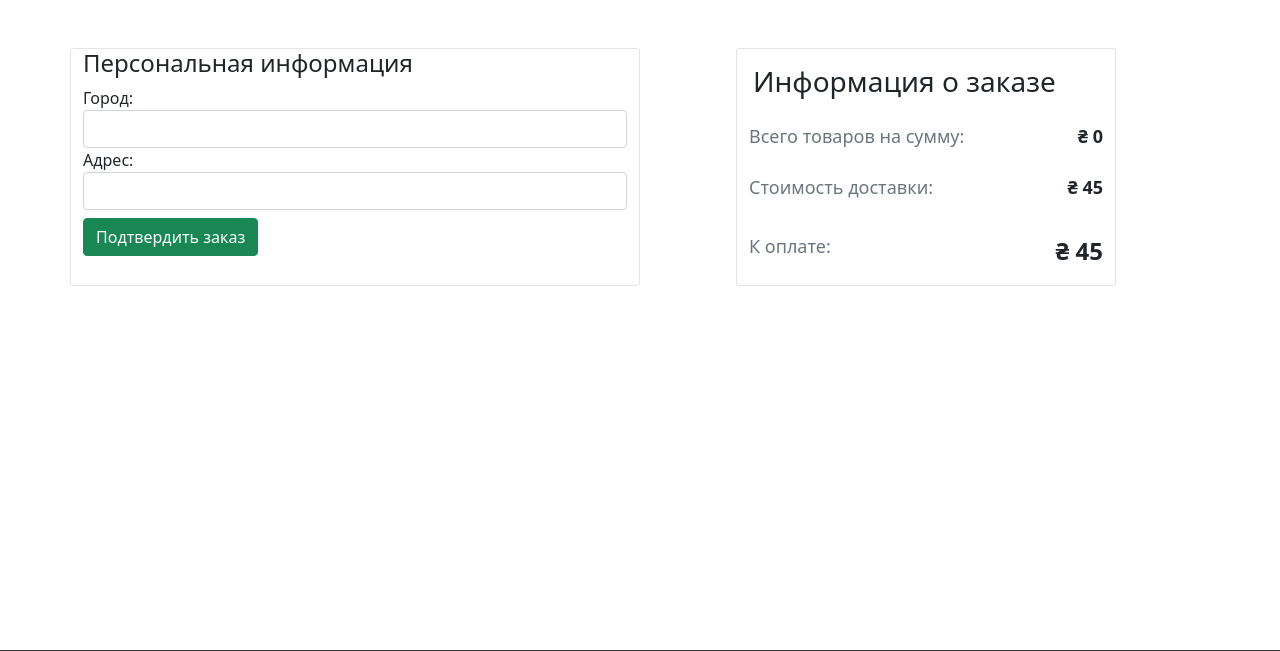
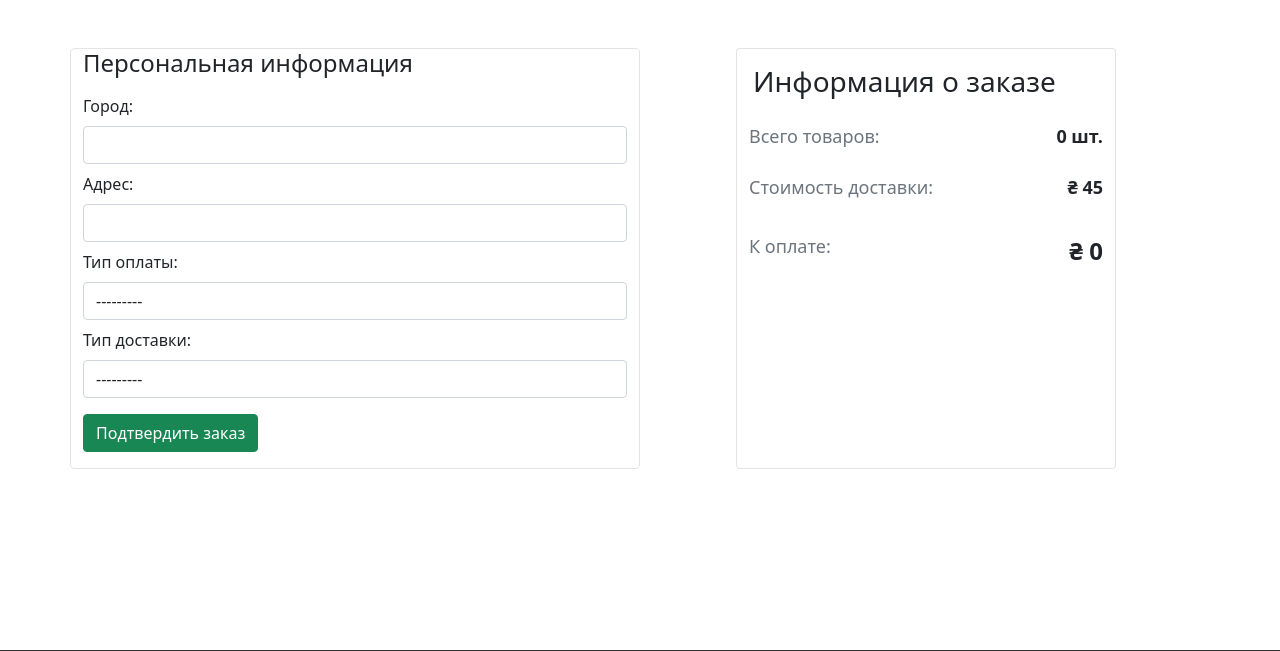
Before and after one commit to oleg-soshko/Django_store, a Django app: page /checkout/ in a window 1280 px wide. Shown: the part 62-713 px from the top of the page. Run offline with Django 4.2, Linux system fonts and the light colour scheme; data comes from the database, SQL or seed files in the repository; both versions use the stored data as it was after the commit.

Commit message:
19_09_edit_models

```diff
--- a/i_shop/admin.py
+++ b/i_shop/admin.py
@@ -19,3 +19,5 @@ admin.site.register(models.ProductReview)
 admin.site.register(models.OrderReview)
 admin.site.register(models.RatingStars)
 admin.site.register(models.Rating)
+admin.site.register(models.Payment)
+admin.site.register(models.Delivery)
--- a/i_shop/forms.py
+++ b/i_shop/forms.py
@@ -1,11 +1,17 @@
 from django import forms
 from django.contrib.auth.forms import UserCreationForm, AuthenticationForm
 from django.contrib.auth.models import User
+
+from .models import Payment, Delivery
 
 
 class CheckoutForm(forms.Form):
     city = forms.CharField(max_length=150, label='Город', widget=forms.TextInput(attrs={'class': 'form-control'}))
     address = forms.CharField(max_length=250, label='Адрес', widget=forms.TextInput(attrs={'class': 'form-control'}))
+    payment_type = forms.ModelChoiceField(label='Тип оплаты', queryset=Payment.objects.all(),
+                                          widget=forms.Select(attrs={'class': 'form-control'}))
+    delivery_type = forms.ModelChoiceField(label='Тип доставки', queryset=Delivery.objects.all(),
+                                           widget=forms.Select(attrs={'class': 'form-control'}))
 
 
 class UserRegisterForm(UserCreationForm):
--- a/i_shop/models.py
+++ b/i_shop/models.py
@@ -52,10 +52,37 @@ class ProductImage(models.Model):
         verbose_name_plural = 'Изображения продукта'
 
 
+class Payment(models.Model):
+    type = models.CharField(max_length=250)
+
+    def __str__(self):
+        return f'{self.type}'
+
+    class Meta:
+        verbose_name = 'Тип оплаты'
+        verbose_name_plural = 'Типы оплаты'
+
+
+class Delivery(models.Model):
+    type = models.CharField(max_length=250)
+    cost = models.FloatField()
+
+    def __str__(self):
+        return f'{self.type}'
+
+    class Meta:
+        verbose_name = 'Тип доставки'
+        verbose_name_plural = 'Типы доставки'
+
+
 class Order(models.Model):
     user = models.ForeignKey(User, verbose_name='Пользователь', on_delete=models.CASCADE)
     city = models.CharField(max_length=150)
     address = models.CharField(max_length=250)
+    payment_type = models.ForeignKey(Payment, verbose_name='Тип оплаты', on_delete=models.SET_NULL, null=True)
+    delivery_type = models.ForeignKey(Delivery, verbose_name='Тип доставки', on_delete=models.SET_NULL, null=True)
+    total_price = models.FloatField()
+    total_to_pay = models.FloatField()
 
     def __str__(self):
         return f'Заказ № {self.pk}'
--- a/i_shop/views.py
+++ b/i_shop/views.py
@@ -65,7 +65,6 @@ class Cart(View):
 
 def add_to_cart(request, product_id):
     product_quantity = int(request.POST.get('product_quantity'))
-    print(product_quantity)
     add(request, product_id, product_quantity)
     return redirect('cart')
 
@@ -85,13 +84,16 @@ def checkout(request):
     if not request.session.get('cart'):
         request.session['cart'] = list()
     cart_content = get_cart_content(request)
-    to_pay_with_delivery =  cart_content[1] + 45
     if request.method == 'POST':
         form = CheckoutForm(request.POST)
         if form.is_valid():
             order = Order.objects.create(
                 city=form.cleaned_data['city'],
                 address=form.cleaned_data['address'],
+                payment_type=form.cleaned_data['payment_type'],
+                delivery_type=form.cleaned_data['delivery_type'],
+                total_price=cart_content.to_pay,
+                total_to_pay=cart_content.to_pay + form.cleaned_data['delivery_type'].cost,
                 user=request.user
             )
             for item in cart_content[0]:
@@ -109,8 +111,7 @@ def checkout(request):
     return render(request, 'i_shop/checkout.html', {'form': form,
                                                     'products': cart_content.products_in_cart,
                                                     'to_pay': cart_content.to_pay,
-                                                    'quantity_in_cart': cart_content.quantity_in_cart,
-                                                    'to_pay_with_delivery': to_pay_with_delivery})
+                                                    'quantity_in_cart': cart_content.quantity_in_cart})
 
 
 def success(request, order_pk):
--- a/static/styles/style.css
+++ b/static/styles/style.css
@@ -194,7 +194,7 @@ li a {
 }
 
 .success-info-order{
-    height: 200px;
+    height: 300px;
 }
 
 /* About */
--- a/templates/i_shop/checkout.html
+++ b/templates/i_shop/checkout.html
@@ -15,21 +15,35 @@
 
                     {{ form.non_field.errors }}
                     <div class="form-group">
-                        <label for="{{ form.city.id_for_label }}"> Город: </label>
+                        <label for="{{ form.city.id_for_label }}" class="my-2"> Город: </label>
                         {{ form.city }}
                         <div class="invalid-feedback">
                             {{ form.city.errors }}
                         </div>
                     </div>
                     <div class="form-group">
-                        <label for="{{ form.address.id_for_label }}"> Адрес: </label>
+                        <label for="{{ form.address.id_for_label }}" class="my-2"> Адрес: </label>
                         {{ form.address }}
                         <div class="invalid-feedback">
                             {{ form.address.errors }}
                         </div>
                     </div>
+                    <div class="form-group">
+                        <label for="{{ form.payment_type.id_for_label }}" class="my-2"> Тип оплаты: </label>
+                        {{ form.payment_type }}
+                        <div class="invalid-feedback">
+                            {{ form.payment_type.errors }}
+                        </div>
+                    </div>
+                    <div class="form-group">
+                        <label for="{{ form.delivery_type.id_for_label }}" class="my-2"> Тип доставки: </label>
+                        {{ form.delivery_type }}
+                        <div class="invalid-feedback">
+                            {{ form.delivery_type.errors }}
+                        </div>
+                    </div>
                     <p>
-                        <button type="submit" class="btn btn-success mt-2"> Подтвердить заказ</button>
+                        <button type="submit" class="btn btn-success mt-3"> Подтвердить заказ</button>
                     </p>
                 </div>
             </form>
@@ -39,8 +53,8 @@
                 <h3 class="bold ms-1 mt-3"> Информация о заказе </h3>
             </div>
             <div class="mt-4" style="overflow: hidden;">
-                <p class="text-muted text-checkout" style="float: left;"> Всего товаров на сумму:  </p>
-                <p class="fw-bold text-checkout" style="float: right;"> &#8372; {{ to_pay }}  </p>
+                <p class="text-muted text-checkout" style="float: left;"> Всего товаров:  </p>
+                <p class="fw-bold text-checkout" style="float: right;">  {{ quantity_in_cart }} шт. </p>
             </div>
             <div class="mt-2" style="overflow: hidden;">
                 <p class="text-muted text-checkout" style="float: left;"> Стоимость доставки: </p>
@@ -48,7 +62,7 @@
             </div>
             <div class="mt-3">
                 <p class="text-muted text-checkout" style="float: left;">К оплате: </p>
-                <p class="fw-bold fs-4" style="float: right;"> &#8372; {{ to_pay_with_delivery }} </p>
+                <p class="fw-bold fs-4" style="float: right;"> &#8372; {{ to_pay }} </p>
             </div>
         </div>
     </div>
```
Also changed, not shown: templates/i_shop/success.html (+7 -5 lines), db.sqlite3, i_shop/migrations/0003_delivery_payment.py (added), i_shop/migrations/0004_order_delivery_type_order_payment_type.py (added), i_shop/migrations/0005_order_total_price_order_total_to_pay.py (added).
